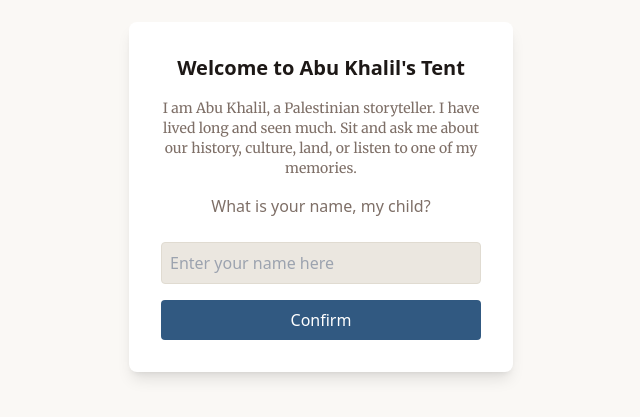
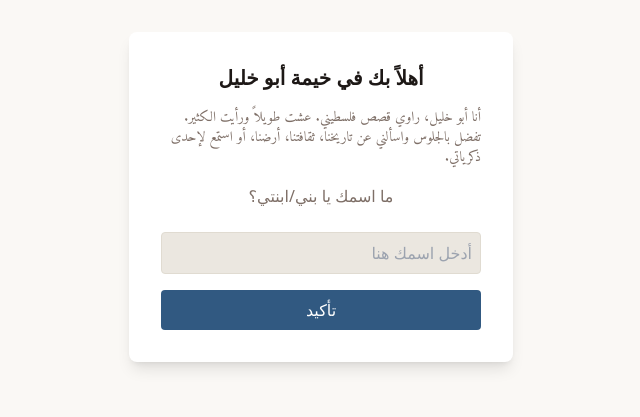
Before and after one commit to Zaidroid/khetyar, a React (Vite) app: page / in a window 1280 px wide. Shown: the part 203-620 px from the top of the page, without its empty margins (319-959 px from the left). Built offline with nearby package versions, Linux system fonts and the light colour scheme.

Commit message:
Update Index.tsx

```diff
--- a/src/pages/Index.tsx
+++ b/src/pages/Index.tsx
@@ -20,7 +20,8 @@ interface Message {
 }
 
 const Index = () => {
-  const [language, setLanguage] = useState<"arabic" | "english">("english");
+  // Default to Arabic
+  const [language, setLanguage] = useState<"arabic" | "english">("arabic");
   const [messages, setMessages] = useState<Message[]>([]);
   const [isLoading, setIsLoading] = useState(false);
   const { toast } = useToast();
@@ -159,9 +160,14 @@ const Index = () => {
     setIsLoading(true);
 
     try {
+      // Always enforce Palestinian dialect for Arabic
+      let promptToSend = trimmedText;
+      if (language === "arabic") {
+        promptToSend = `اكتب باللهجة الفلسطينية فقط: ${trimmedText}`;
+      }
       // Get response from chatbot service, passing current history
       // Pass currentTopic state to sendMessage
-      const response: ChatResponse = await sendMessage(trimmedText, language, messages, currentTopic);
+      const response: ChatResponse = await sendMessage(promptToSend, language, messages, currentTopic);
 
       // Check for quiz data in response
       if (response.quizData) {
```
